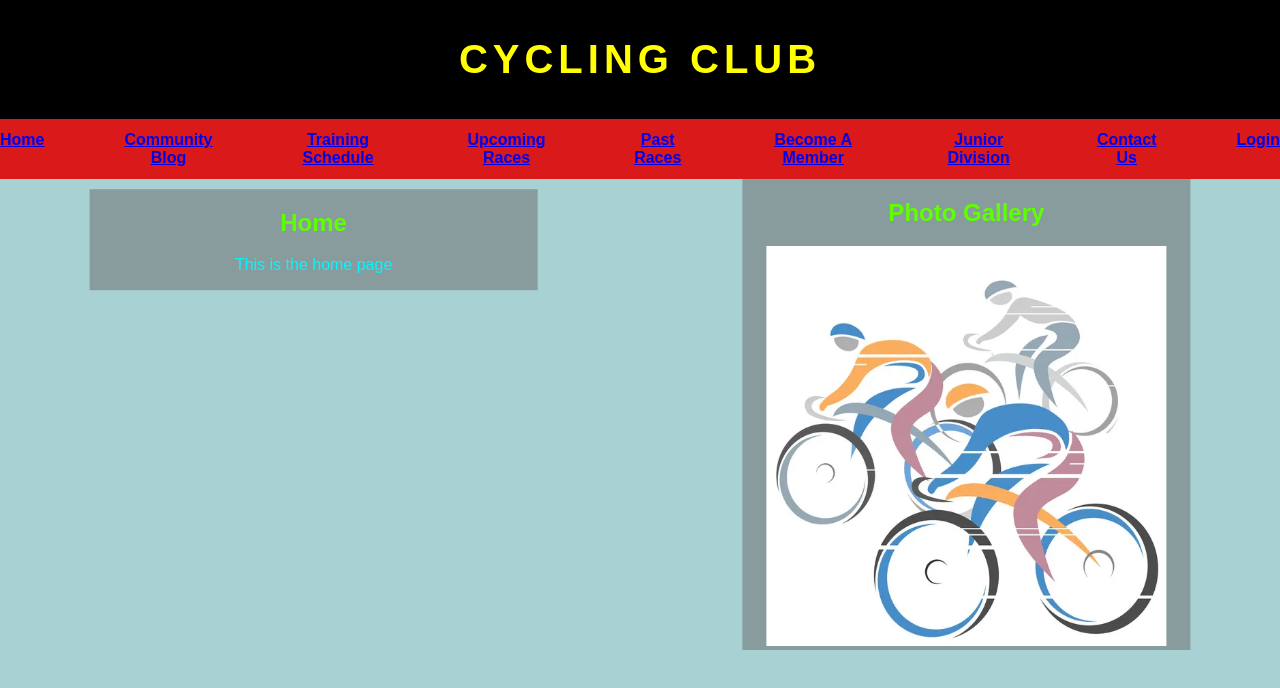
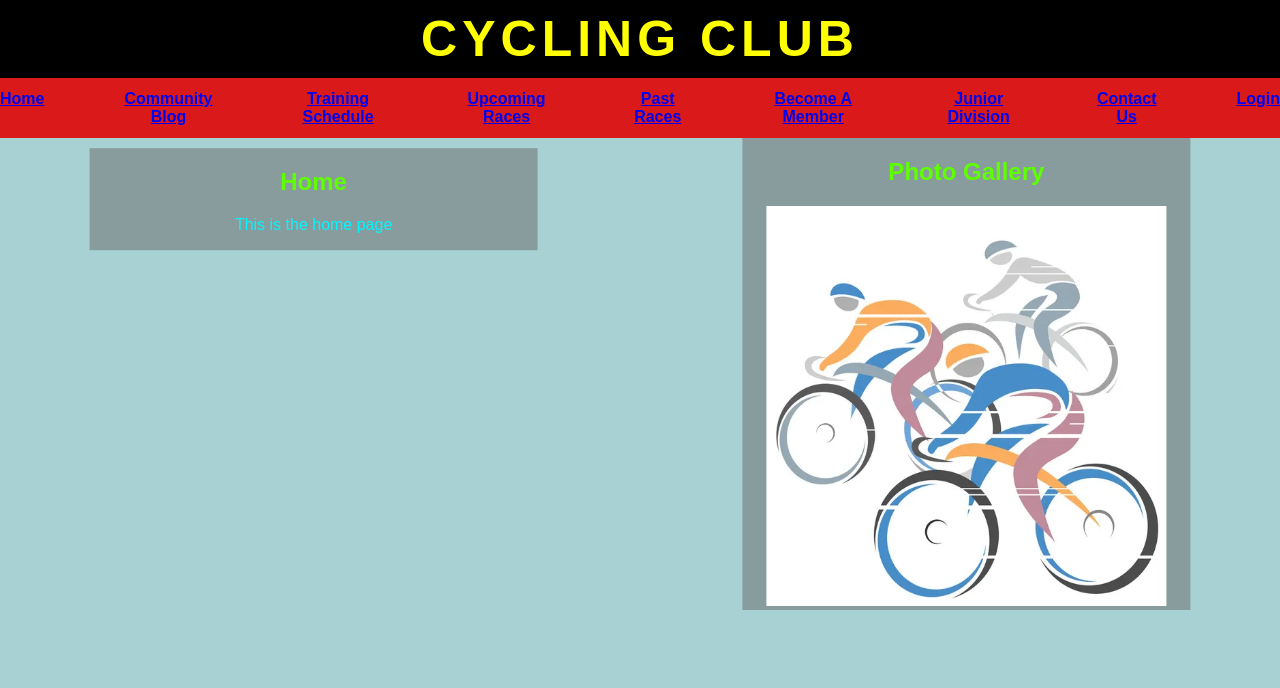
Before and after one commit to bourjaua/Future-Sports-Code, a React (Create React App) app in the folder my-app/: page / in a window 1280 px wide. Shown: the top 688 px of the page. Built offline with nearby package versions, Linux system fonts and the light colour scheme.

Commit message:
changing this to main branch
fixed some things that weren't working correctly and now need to make this my main branch since I feel my last one is unsalvageable

```diff
--- a/my-app/src/App.js
+++ b/my-app/src/App.js
@@ -56,7 +56,6 @@ function App() {
 
   }
   return (
-    <div class ="body">
     <div className="App">
 
         <Header />
@@ -64,7 +63,6 @@ function App() {
         {thisPage}
         <Aside />
 
-    </div>
     </div>
   );
 
--- a/my-app/src/Components/Pages/CommunityBlog.js
+++ b/my-app/src/Components/Pages/CommunityBlog.js
@@ -1,7 +1,6 @@
 import React from 'react';
 import Blog from './Blog'
 import Heading from '../Heading'
-
 
 const CommunityBlog = () => {
 
@@ -9,6 +8,7 @@ const CommunityBlog = () => {
     <div class="CommunityBlog">
 
         <main>
+
           <Heading headingText="Community Blog" />
 
           <Blog text="This is the blog for the Cycling Club which will be updated whenever necessary, thank you for reading and for making sure this blog works correctly"/>
--- a/my-app/src/Components/Pages/ContactUs.js
+++ b/my-app/src/Components/Pages/ContactUs.js
@@ -7,7 +7,7 @@ function Button() {
     const [label, setLabel] = useState("Press to see contact information");
      return (
        <div>
-         <h1>{label}!</h1>
+         <h2>{label}!</h2>
          <button type="button" onClick={() => setLabel("XXXX XXXX")}>Click Me!</button>
        </div>
      );
--- a/my-app/src/Components/Pages/Home.js
+++ b/my-app/src/Components/Pages/Home.js
@@ -4,6 +4,7 @@ import Main from '../Main/Main';
 const Home = () => {
     return (
         <div className="Home">
+
 
             <Main Heading headingText="Home"
             MainText mainText="This is the home page"/>
--- a/my-app/src/index.js
+++ b/my-app/src/index.js
@@ -1,6 +1,5 @@
 import React from 'react';
 import ReactDOM from 'react-dom/client';
-import "./styles.css"
 import App from './App';
 import reportWebVitals from './reportWebVitals';
 
--- a/my-app/src/styles.scss
+++ b/my-app/src/styles.scss
@@ -4,6 +4,18 @@ $variableToStoreGrey: rgba(109, 107, 107, 0.521);
 
 h1 {
     color: rgb(255, 255, 0);
+    background-color: black;
+    box-sizing: border-box;
+    padding: 10px 4px;
+    margin: 0;
+
+    text-transform: uppercase;
+    letter-spacing: 5px;
+    font-size: 50px;
+    text-align: center;
+    background-color: rgb(0, 0, 0);
+    font-family: "Noirden" , sans-serif;
+    box-sizing: border-box;
   }
 
 h2 {
@@ -45,26 +57,6 @@ aside{
 }
 
 
-header {
-  h1 {
-    color: rgb(255, 255, 0);
-  }
-  box-sizing: border-box;
-  padding: 10px 4px;
-  margin: 0;
-
-  text-transform: uppercase;
-  letter-spacing: 5px;
-  font-size: 20px;
-  text-align: center;
-  background-color: rgb(255, 255, 255);
-  font-family: "Noirden" , sans-serif;
-  box-sizing: border-box;
-}
-
-
-
-
 aside {
   background-color: $variableToStoreGrey;
   text-align: center;
@@ -78,6 +70,7 @@ aside {
 body {
   margin: 0;
   background-color: $variableToStoreTeal;
+  z-index: 0;
 }
 
 nav {
@@ -90,7 +83,7 @@ nav {
   font-family: "Montserrat" , sans-serif;
 }
 
-nav-links {
+.nav-links {
   color: inherit;
   display: flex;
   justify-content: space-evenly;
@@ -102,7 +95,7 @@ nav-links {
   padding: 10px 0px;
 }
 
-nav-links ul {
+.nav-links ul {
   padding: 0;
   margin: 0;
   list-style: none;
@@ -112,12 +105,12 @@ nav-links ul {
 
 
 /*Color of link when mouse is hovering over*/
-nav-links li a:hover:not(.active) {
+.nav-links li a:hover:not(.active) {
   background-color: rgb(255, 172, 47);
 }
 
 /*Color of link when user is in that page*/
-nav-links li.active {
+.nav-links li.active {
   background-color: yellow;
 }
 
```
